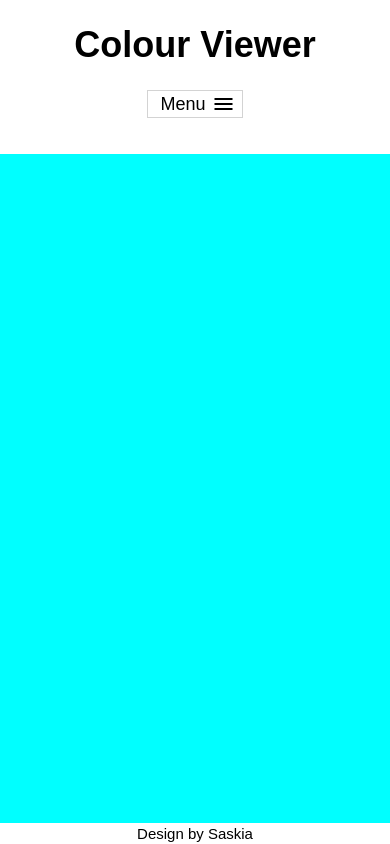
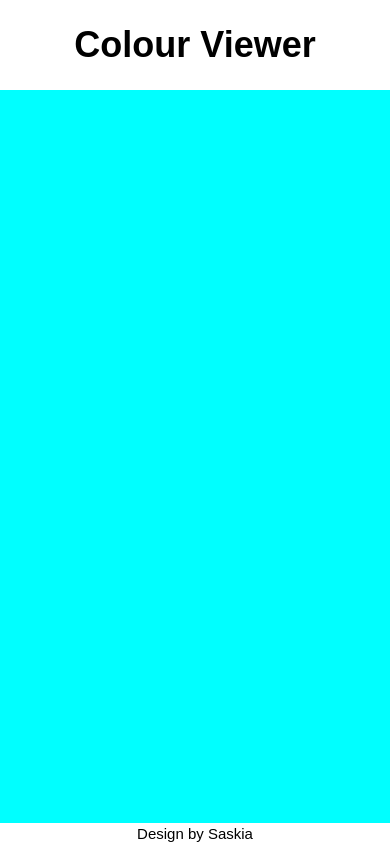
Before and after one commit to saskiaopdam/Colour-Viewer, a plain HTML site: page index.html in a window 390 px wide. Drawn offline with nearby package versions, Linux system fonts and the light colour scheme; a web font is replaced by a local one.

Commit message:
improve screen fit mobile - v1

```diff
--- a/index.html
+++ b/index.html
@@ -18,11 +18,11 @@
 <body>
     <header>
         <h1>Colour Viewer</h1>
-        <button>
+        <!-- <button>
             <span class="button-text">Menu</span>
             <span class="material-symbols-outlined menu-icon visible">menu</span>
             <span class="material-symbols-outlined close-icon removed">close</span>
-        </button>
+        </button> -->
     </header>
     <main>
         <menu class="hidden">
--- a/styles.css
+++ b/styles.css
@@ -10,7 +10,7 @@ body {
 
 header {
     flex-grow: 0;
-    padding-bottom: 2em;
+    /* padding-bottom: 2em; */
     display: flex;
     flex-direction: column;
     align-items: center;
```
